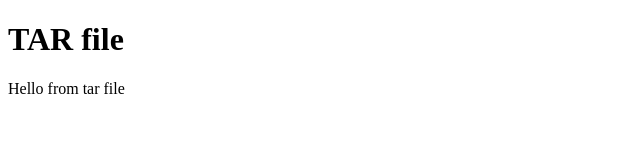
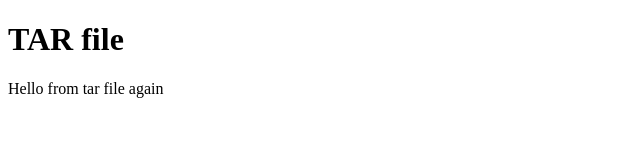
Before and after one commit to rohit1901/docker-basics, a plain HTML site: page website-example/index.html in a window 1280 px wide. Shown: the full height of the page, 0-640 px from the left. Drawn offline with Linux system fonts and the light colour scheme.

Commit message:
MODIFY - website docker

```diff
--- a/website-example/index.html
+++ b/website-example/index.html
@@ -6,6 +6,6 @@
 </head>
 <body>
     <h1>TAR file</h1>
-    <p>Hello from tar file</p>
+    <p>Hello from tar file again</p>
 </body>
 </html>
```
Also changed, not shown: .run/alpine_Dockerfile.run.xml, 1 other file.
